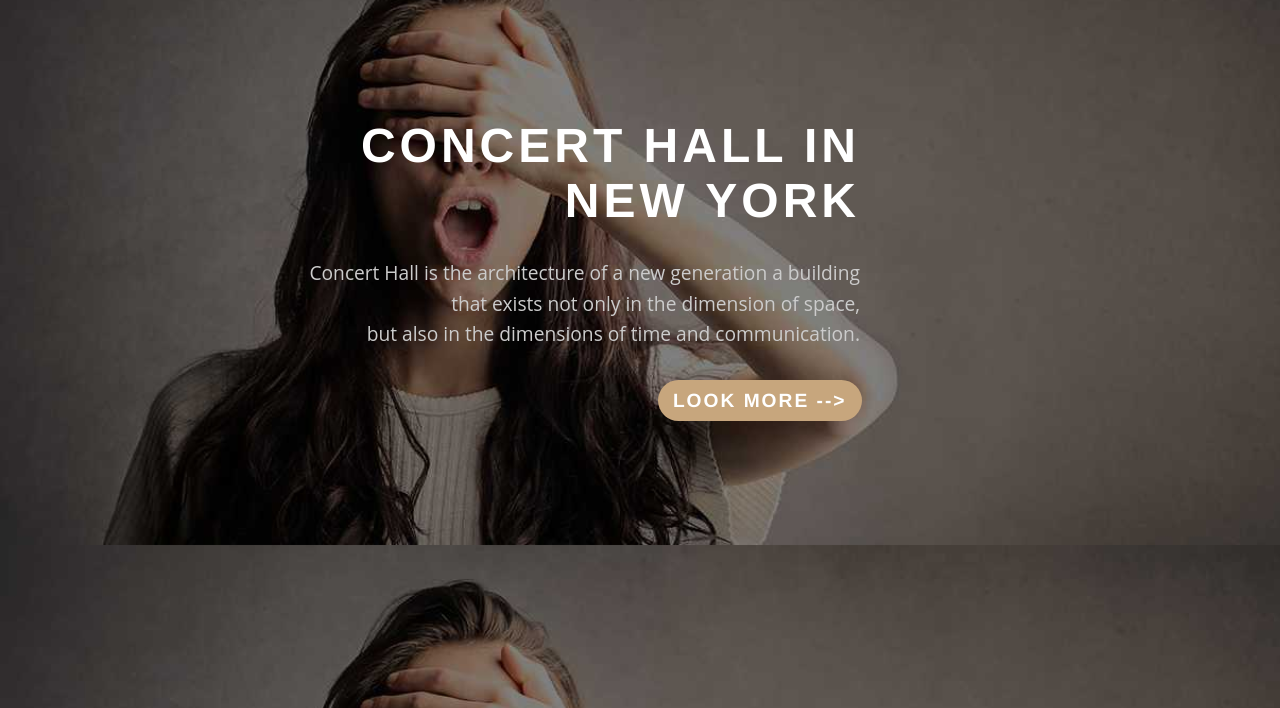
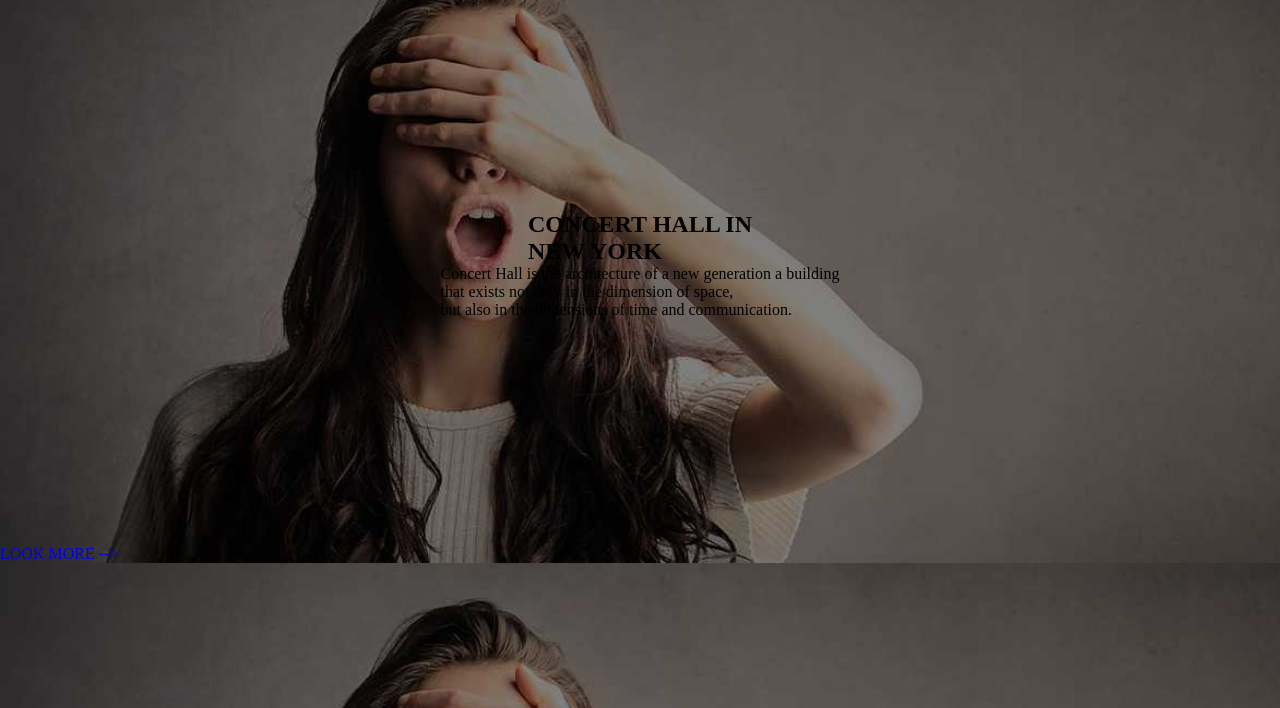
Before and after one commit to Idazgit/Maquette2, a plain HTML site: page index.html in a window 1280 px wide. Shown: the part 92-800 px from the top of the page. Drawn offline with Linux system fonts and the light colour scheme.

Commit message:
second commit

```diff
--- a/index.html
+++ b/index.html
@@ -35,7 +35,7 @@
             </div>
     </section>
 
-    <section class="section2">
+    <section class="deuxiemePage">
 
 
 
--- a/style.css
+++ b/style.css
@@ -56,52 +56,10 @@ body{
 
 
 }
-main{
+main .premierTitre{
     display: flex;
     height: 70vh;
-    justify-content: end;
+    justify-content: center;
     align-items: center;
-
-
-
+    flex-direction: column;
 }
-
-h1{
-    margin-right:  420px;
-    margin-bottom: 30px;
-    text-align: right;
-    letter-spacing: 4px;
-    bottom:50vh ;
-    font-family: 'Montserrat', 'Helvetica Neue', Arial, sans-serif;
-    font-weight: 700;
-    font-size: 3rem;
-    text-transform: uppercase;
-    color: #fff;
-
-}
-p {
-    margin-right: 420px;
-    text-align: right;
-    font-family: 'Open Sans', 'Roboto', Arial, sans-serif;
-    font-size: 1.2rem;
-    line-height: 1.6;
-    color: #ccc;
-}
-.button1{
-   text-align: center;
-   padding: 40px 70px 0 0;
-
-}
-.button1 a{
-    font-weight: bold;
-    color: #fff;
-    font-family: 'Montserrat', 'Helvetica Neue', Arial, sans-serif;
-    font-size: 1.2rem;
-    letter-spacing: 2px;
-    background: #c7a67d;
-    border-radius: 25px;
-    padding: 10px 15px;
-
-
-
-}
```
